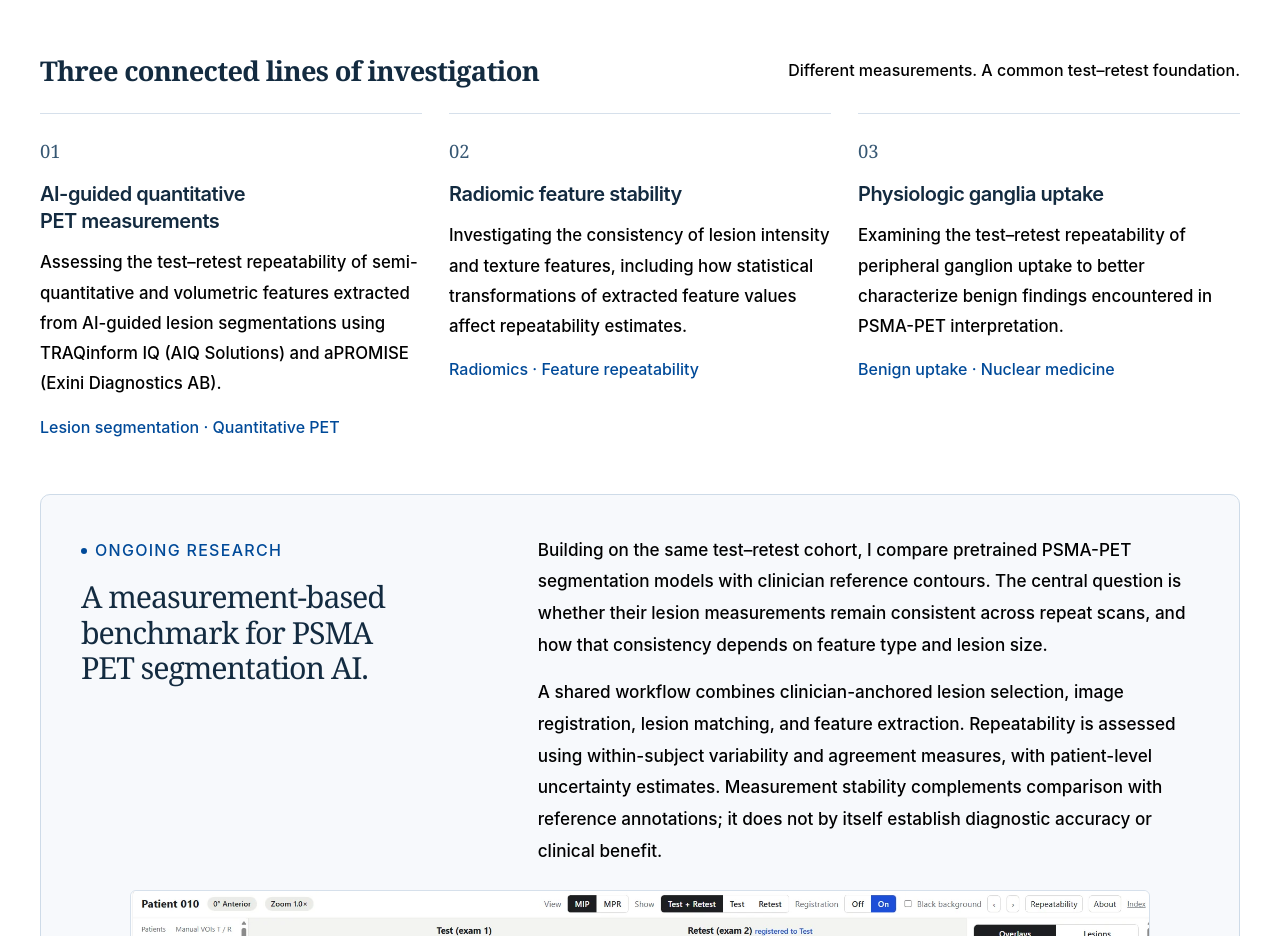
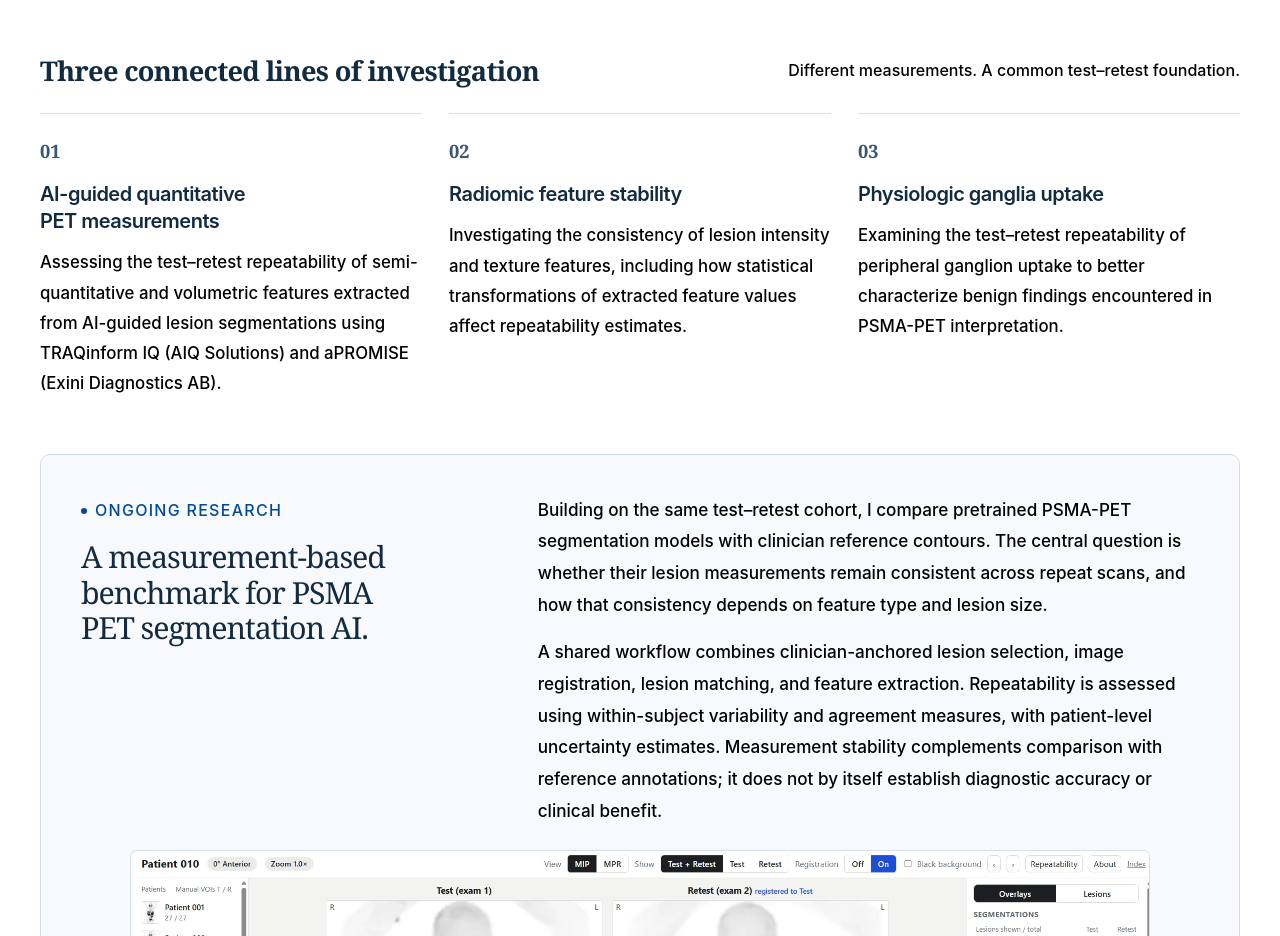
Before and after one commit to Zobaer/zobaer.github.io, a plain HTML site: page research.html in a window 1280 px wide. Shown: the part 2633-3569 px from the top of the page. Drawn offline with Linux system fonts and the light colour scheme.

Commit message:
Update recent publications and research overview

```diff
--- a/research.html
+++ b/research.html
@@ -90,7 +90,7 @@
     #zobaer-site .themes-heading p{font-size:.8rem;color:var(--muted)}
     #zobaer-site .themes{display:grid;grid-template-columns:repeat(3,1fr);gap:27px}
     #zobaer-site .theme{padding-top:22px;border-top:1px solid var(--line)}
-    #zobaer-site .theme-number{font-family:Georgia,"Times New Roman",serif;color:#365773;font-size:1.15rem;margin-bottom:15px}
+    #zobaer-site .theme-number{font-family:Georgia,"Times New Roman",serif;color:#365773;font-size:1.15rem;font-weight:700;margin-bottom:15px}
     #zobaer-site .theme h3{font-size:1.03rem;margin-bottom:12px;line-height:1.45;font-weight:600}
     #zobaer-site .theme p{font-size:.85rem;line-height:1.8;color:var(--muted)}
     #zobaer-site .theme .theme-tag{font-size:.69rem;font-weight:550;color:var(--teal);margin-top:16px;line-height:1.5}
@@ -548,9 +548,9 @@
 </section>
 <div class="themes-heading"><h3>Three connected lines of investigation</h3><p>Different measurements. A common test–retest foundation.</p></div>
 <div class="themes">
-<article class="theme"><div aria-hidden="true" class="theme-number">01</div><h3>AI-guided quantitative PET measurements</h3><p>Assessing the test–retest repeatability of semi-quantitative and volumetric features extracted from AI-guided lesion segmentations using TRAQinform IQ (AIQ Solutions) and aPROMISE (Exini Diagnostics AB).</p><p class="theme-tag">Lesion segmentation · Quantitative PET</p></article>
-<article class="theme"><div aria-hidden="true" class="theme-number">02</div><h3>Radiomic feature stability</h3><p>Investigating the consistency of lesion intensity and texture features, including how statistical transformations of extracted feature values affect repeatability estimates.</p><p class="theme-tag">Radiomics · Feature repeatability</p></article>
-<article class="theme"><div aria-hidden="true" class="theme-number">03</div><h3>Physiologic ganglia uptake</h3><p>Examining the test–retest repeatability of peripheral ganglion uptake to better characterize benign findings encountered in PSMA-PET interpretation.</p><p class="theme-tag">Benign uptake · Nuclear medicine</p></article>
+<article class="theme"><div aria-hidden="true" class="theme-number">01</div><h3>AI-guided quantitative PET measurements</h3><p>Assessing the test–retest repeatability of semi-quantitative and volumetric features extracted from AI-guided lesion segmentations using TRAQinform IQ (AIQ Solutions) and aPROMISE (Exini Diagnostics AB).</p></article>
+<article class="theme"><div aria-hidden="true" class="theme-number">02</div><h3>Radiomic feature stability</h3><p>Investigating the consistency of lesion intensity and texture features, including how statistical transformations of extracted feature values affect repeatability estimates.</p></article>
+<article class="theme"><div aria-hidden="true" class="theme-number">03</div><h3>Physiologic ganglia uptake</h3><p>Examining the test–retest repeatability of peripheral ganglion uptake to better characterize benign findings encountered in PSMA-PET interpretation.</p></article>
 </div>
 <article aria-labelledby="ongoing-title" class="ongoing">
 <div><p class="status">Ongoing research</p><h3 id="ongoing-title">A measurement-based benchmark for PSMA PET segmentation AI.</h3></div>
```
Also changed, not shown: index.html (+1 -1 lines).
